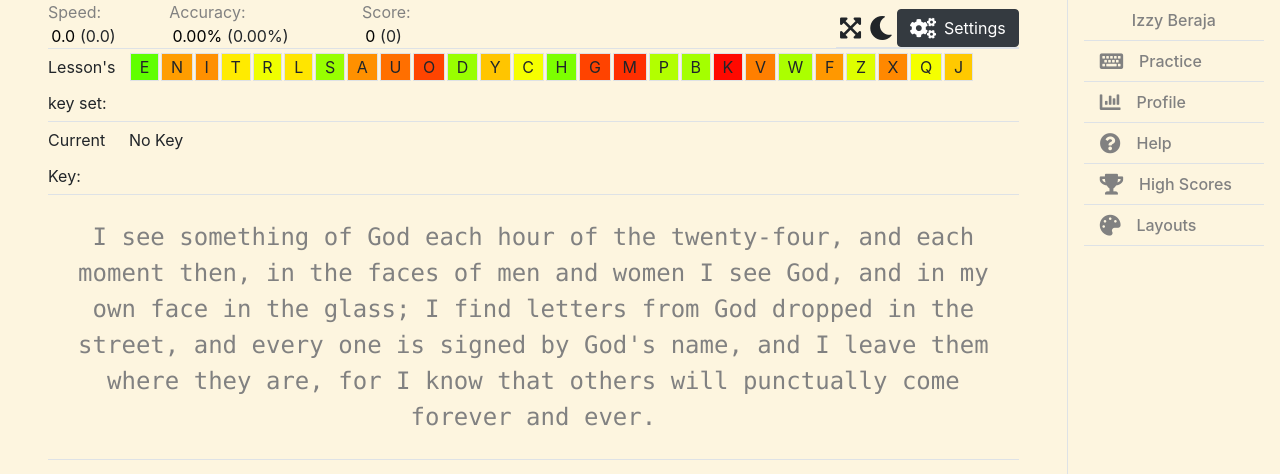
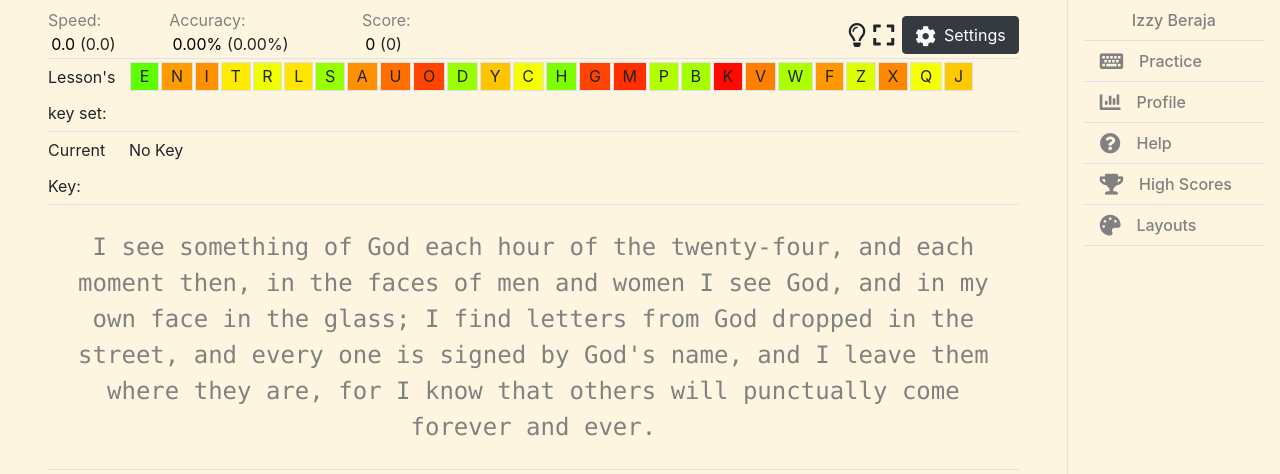
Before and after one commit to IzzyBeraja/Time-Manager-FrontEnd, a React (Create React App) app: page / in a window 1280 px wide. Shown: the top 474 px of the page. Built offline with nearby package versions, Linux system fonts and the light colour scheme.

Commit message:
Changed some icons and padding ✏

```diff
--- a/src/components/Options/Options.scss
+++ b/src/components/Options/Options.scss
@@ -9,5 +9,5 @@
 .options-img-btn {
   cursor: pointer;
   font-size: 1.5rem;
-  margin: 0.25rem;
+  margin-right: 0.5rem;
 }
--- a/src/components/Options/Options.tsx
+++ b/src/components/Options/Options.tsx
@@ -18,23 +18,23 @@ const Options = ({
     <div className="options">
       <ImageButton
         className="options-img-btn"
-        title="Fullscreen"
-        onClick={onFullscreen}
-        primaryImage="fas fa-expand-arrows-alt"
-        secondaryImage="fas fa-compress-arrows-alt"
+        title="Change dark/light mode"
+        onClick={onDarkModeToggle}
+        primaryImage="far fa-lightbulb"
+        secondaryImage="fas fa-lightbulb"
       />
       <ImageButton
         className="options-img-btn"
-        title="Change dark/light mode"
-        onClick={onDarkModeToggle}
-        primaryImage="fas fa-moon"
-        secondaryImage="fas fa-sun"
+        title="Fullscreen"
+        onClick={onFullscreen}
+        primaryImage="fas fa-expand"
+        secondaryImage="fas fa-compress"
       />
       <ButtonWithImage
         className="btn btn-dark"
         title="Additional Settings"
         onClick={onSettingsClicked}
-        image="fas fa-cogs"
+        image="fas fa-cog"
         text="Settings"
       />
     </div>
--- a/src/components/Practice/Practice.tsx
+++ b/src/components/Practice/Practice.tsx
@@ -84,7 +84,7 @@ const Practice = () => {
   };
 
   return (
-    <div className="mx-5">
+    <div className="mx-5 pt-2">
       <TypeTest
         text={text}
         keySet={keySet}
--- a/src/components/TypeTestHeader/TypeTestHeader.scss
+++ b/src/components/TypeTestHeader/TypeTestHeader.scss
@@ -1,14 +1,17 @@
 @import "layout/theme.scss";
 
-.typetest-header-primary {
-  border-bottom: $borderStyle;
+%typetest-header {
   justify-content: space-between;
   display: flex;
+  padding-bottom: 0.1rem;
+}
+
+.typetest-header-primary {
+  @extend %typetest-header;
+  border-bottom: $borderStyle;
   align-items: flex-end;
 }
 
 .typetest-header-secondary {
-  border-bottom: $borderStyle;
-  justify-content: space-between;
-  display: flex;
+  @extend %typetest-header;
 }
```
